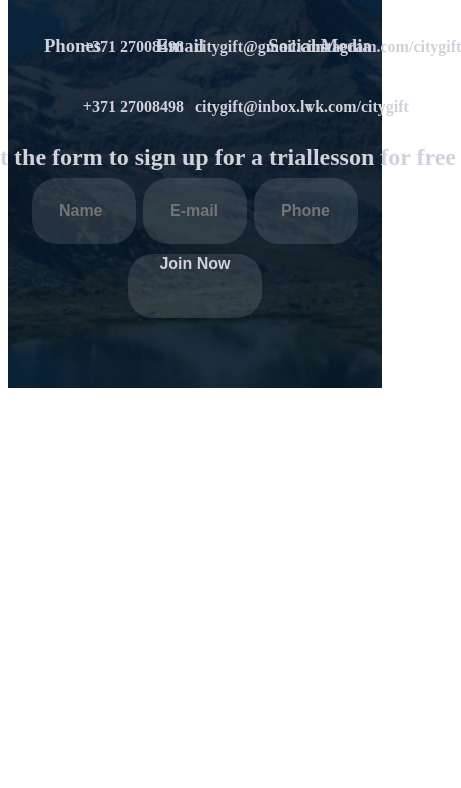
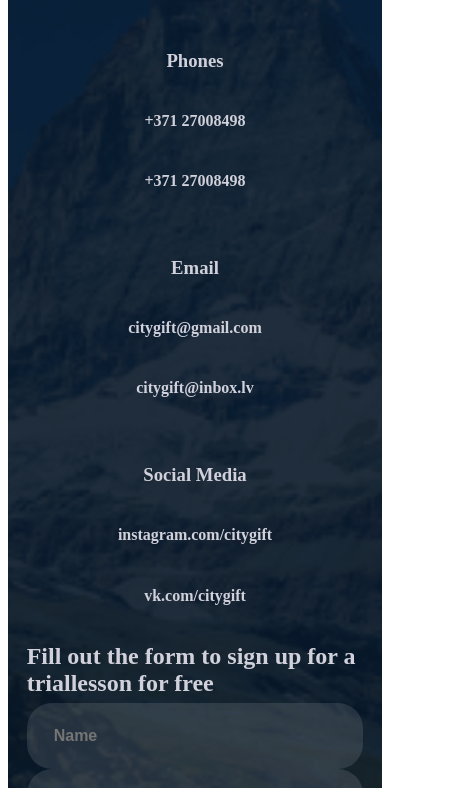
Before and after one commit to Dayana-galactech/js-form, a plain HTML site: page index.html in a window 390 px wide. Shown: the part 228-1016 px from the top of the page, 461 px wide, since content can reach past the window. Before the commit the page ends 844 px from the top, so only its background shows below. Drawn offline with Linux system fonts and the light colour scheme.

Commit message:
media queries

```diff
--- a/css/styles.css
+++ b/css/styles.css
@@ -191,3 +191,37 @@
     background: rgba(0, 0, 0, 0.3);
     color: red;
 }
+@media only screen and (max-width:750px) {
+ .row{
+   flex-direction: column;
+ }
+ .row2{
+   flex-direction: row;
+   flex-wrap: wrap;
+   justify-content: center;
+ }
+ .row2 .col-lg-3 {
+   width: 100%;
+   margin: 10px 0;
+ }
+ .input, .input2{
+ width: 100%;
+ }
+.form{
+  order:0;
+}
+.row4{
+  flex-direction: column;
+  justify-content: center;
+}
+.row4 .col-lg-3{
+  width: 100%;
+}
+.row4 .col-lg-2,.box{
+    width: 100%;
+    display: flex;
+    justify-content: center;
+    white-space: inherit;
+}
+
+}
```
